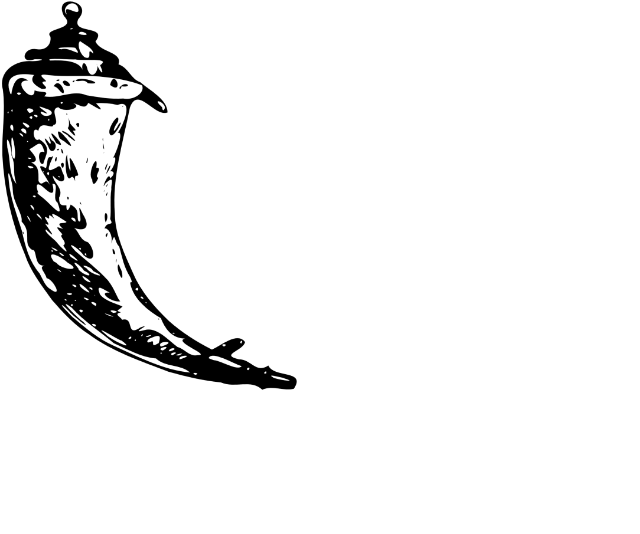
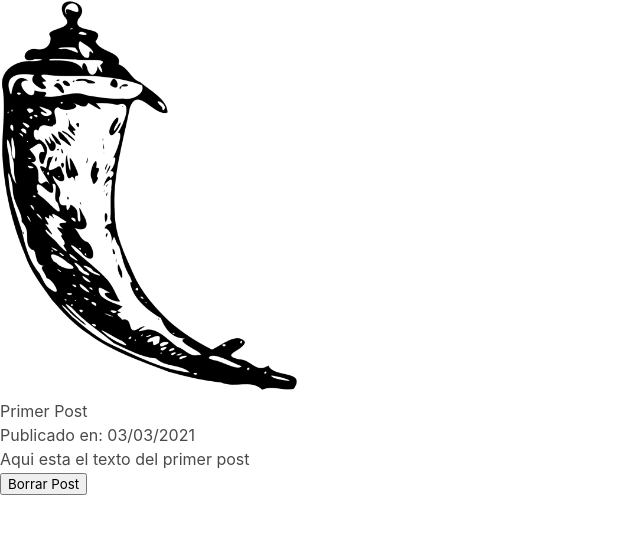
Before and after one commit to astercraker/flask-pgp, a Flask app: template templates/welcome.html in a window 1280 px wide. Shown: the part 218-752 px from the top of the page, without its empty margins (0-640 px from the left). Run offline with Flask 2, Linux system fonts and the light colour scheme; the template is opened without the code that fills it: values that come from a table or form of the project are taken from there, others are empty; data comes from the database, SQL or seed files in the repository; both versions use the stored data as it was after the commit.

Commit message:
Se muestra información de la base de datos

```diff
--- /dev/null
+++ b/config.py
@@ -0,0 +1,2 @@
+SQLALCHEMY_DATABASE_URI = "sqlite:///blog.db"
+SQLALCHEMY_TRACK_MODIFICATIONS = False
--- a/main.py
+++ b/main.py
@@ -1,19 +1,28 @@
 from flask import Flask, render_template, abort
+from flask_sqlalchemy import SQLAlchemy
+from datetime import datetime
 
 from model import db
 
 app = Flask(__name__)
-
+app.config.from_pyfile('config.py')
+db = SQLAlchemy(app)
+class Post(db.Model):
+    __tablename__ = 'posts'
+    id = db.Column(db.Integer, primary_key=True)
+    titulo = db.Column(db.String, nullable=False)
+    fecha = db.Column(db.DateTime, default=datetime.now)
+    texto = db.Column(db.String, nullable=False)
 
 @app.route("/")
 def welcome():
-    return render_template("welcome.html", message="Mensage desde Jinga")
+    post = Post.query.order_by(Post.fecha.desc()).all()
+    return render_template("welcome.html", message="Mensaje desde Jinja!", post=post)
 
 
 @app.route("/card/<int:index>")
 def card_view(index):
     try:
-        card = db[index]
         return render_template("card.html", card=card)
     except IndexError:
         abort(404)
--- a/templates/welcome.html
+++ b/templates/welcome.html
@@ -73,4 +73,16 @@
 </section>
 {{message}}
 <img src="/static/img/flask-logo.png" alt="flask logo" style="width:300px;">
+
+{% for post in post %}
+<section>
+    <h3 class="post-title">{{ post.titulo }}</h3>
+    <p class="date">Publicado en: {{ post.fecha.strftime('%m/%d/%Y') }}</p>
+    <p>{{ post.texto }}</p>
+    <form class="delete-button" action="" method="post">
+        <button value="{{ post.id }}" name="post_id">Borrar Post</button>
+    </form>
+</section>
+{% endfor %}
+
 {% endblock %}
```
Also changed, not shown: blog.db (added).
